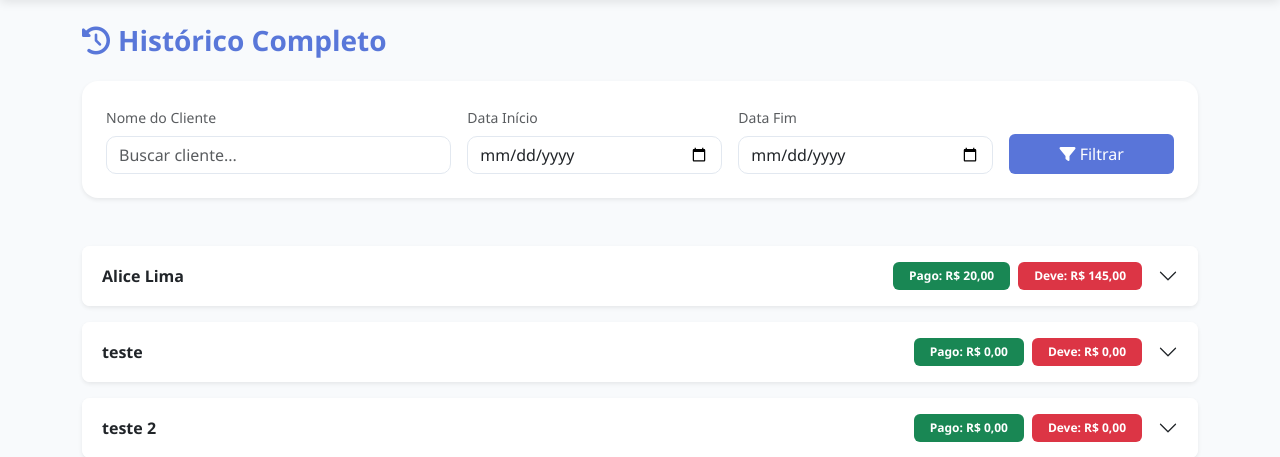
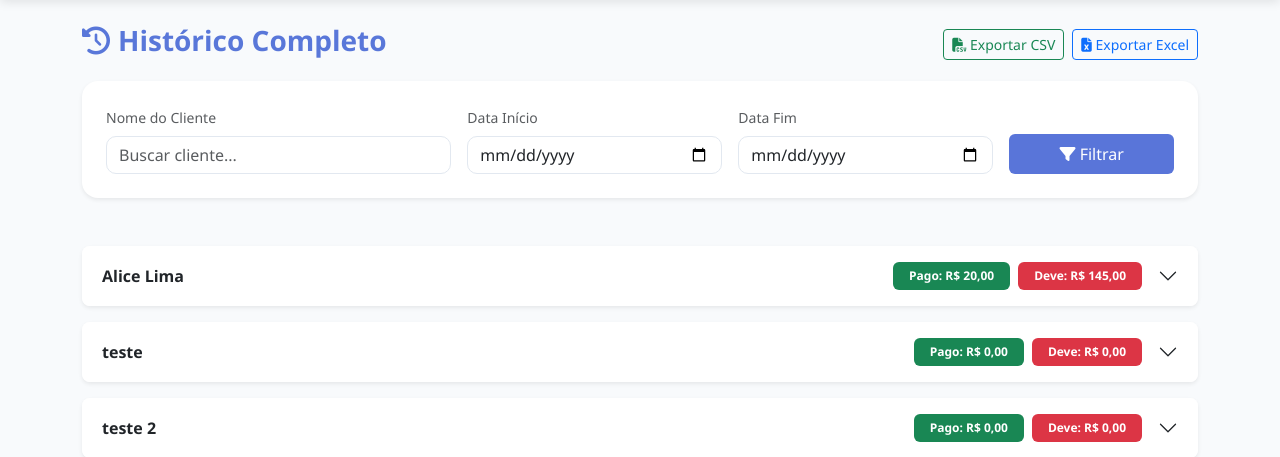
Before and after one commit to alicelimas/controle_vendas, a Django app: page /historico/ in a window 1280 px wide. Shown: the part 76-533 px from the top of the page. Run offline with Django 5.2, Linux system fonts and the light colour scheme; data comes from the database, SQL or seed files in the repository; some libraries are stand-ins or nearby versions.

Commit message:
feat: adicionando export de histórico

```diff
--- a/vendas/templates/vendas/historico.html
+++ b/vendas/templates/vendas/historico.html
@@ -6,6 +6,16 @@
     <div>
         <h3 class="fw-semibold" style="color: #5977D9;"><i class="fas fa-clock-rotate-left me-2"></i>Histórico Completo</h3>
     </div>
+
+    <div class="d-flex gap-2">
+        <a href="{% url 'export_historico_csv' %}" class="btn btn-outline-success btn-sm">
+            <i class="fas fa-file-csv"></i> Exportar CSV
+        </a>
+        <a href="{% url 'export_historico_excel' %}" class="btn btn-outline-primary btn-sm">
+            <i class="fas fa-file-excel"></i> Exportar Excel
+        </a>
+    </div>
+
 </div>
 
 <!-- Filtros -->
--- a/vendas/urls.py
+++ b/vendas/urls.py
@@ -20,5 +20,8 @@
     path('pagamentos/editar/<int:pk>/', views.editar_pagamento, name='editar_pagamento'),
     path('pagamentos/excluir/<int:pk>/', views.excluir_pagamento, name='excluir_pagamento'),
 
+    # Históricos
     path('historico/', views.historico, name='historico'),
+    path('historico/export/csv/', views.export_historico_csv, name='export_historico_csv'),
+    path('historico/export/excel/', views.export_historico_excel, name='export_historico_excel'),
 ]
--- a/vendas/views.py
+++ b/vendas/views.py
@@ -4,6 +4,10 @@
 from django.db.models import Sum, Q, F
 from .models import Cliente, Compra, Pagamento
 from .forms import ClienteForm, CompraForm, PagamentoForm
+import csv
+from django.http import HttpResponse
+from openpyxl import Workbook
+from openpyxl.styles import Font, PatternFill
 
 
 def dashboard(request):
@@ -201,3 +205,76 @@
     get_object_or_404(Pagamento, pk=pk).delete()
     messages.success(request, '🗑️ Pagamento excluído!')
     return redirect('historico')
+
+
+def export_historico_csv(request):
+    response = HttpResponse(content_type='text/csv')
+    response['Content-Disposition'] = 'attachment; filename="historico_completo.csv"'
+
+    writer = csv.writer(response, delimiter=';')
+    writer.writerow(['Cliente', 'Tipo', 'Data', 'Descrição', 'Valor (R$)'])
+
+    clientes = Cliente.objects.prefetch_related('compras', 'pagamentos').order_by('nome')
+
+    for cliente in clientes:
+        # Compras
+        for compra in cliente.compras.all():
+            writer.writerow([
+                cliente.nome,
+                'COMPRA',
+                compra.data.strftime('%d/%m/%Y'),
+                compra.descricao_produto,
+                f"{compra.valor:.2f}".replace('.', ',')
+            ])
+
+        # Pagamentos
+        for pag in cliente.pagamentos.all():
+            writer.writerow([
+                cliente.nome,
+                'PAGAMENTO',
+                pag.data.strftime('%d/%m/%Y'),
+                'Pagamento registrado',
+                f"{pag.valor:.2f}".replace('.', ',')
+            ])
+
+    return response
+
+
+# ====================== EXPORTAR HISTÓRICO EXCEL ======================
+def export_historico_excel(request):
+    wb = Workbook()
+    ws = wb.active
+    ws.title = "Histórico Completo"
+
+    # Cabeçalho
+    headers = ['Cliente', 'Tipo', 'Data', 'Descrição', 'Valor (R$)']
+    for col, header in enumerate(headers, 1):
+        cell = ws.cell(row=1, column=col, value=header)
+        cell.font = Font(bold=True)
+        cell.fill = PatternFill(start_color="E0E0E0", end_color="E0E0E0", fill_type="solid")
+
+    row = 2
+    clientes = Cliente.objects.prefetch_related('compras', 'pagamentos').order_by('nome')
+
+    for cliente in clientes:
+        for compra in cliente.compras.all():
+            ws.cell(row=row, column=1, value=cliente.nome)
+            ws.cell(row=row, column=2, value="COMPRA")
+            ws.cell(row=row, column=3, value=compra.data.strftime('%d/%m/%Y'))
+            ws.cell(row=row, column=4, value=compra.descricao_produto)
+            ws.cell(row=row, column=5, value=float(compra.valor))
+            row += 1
+
+        for pag in cliente.pagamentos.all():
+            ws.cell(row=row, column=1, value=cliente.nome)
+            ws.cell(row=row, column=2, value="PAGAMENTO")
+            ws.cell(row=row, column=3, value=pag.data.strftime('%d/%m/%Y'))
+            ws.cell(row=row, column=4, value="Pagamento registrado")
+            ws.cell(row=row, column=5, value=float(pag.valor))
+            row += 1
+
+    response = HttpResponse(content_type='application/vnd.openxmlformats-officedocument.spreadsheetml.sheet')
+    response['Content-Disposition'] = 'attachment; filename="historico_completo.xlsx"'
+    wb.save(response)
+
+    return response
```
